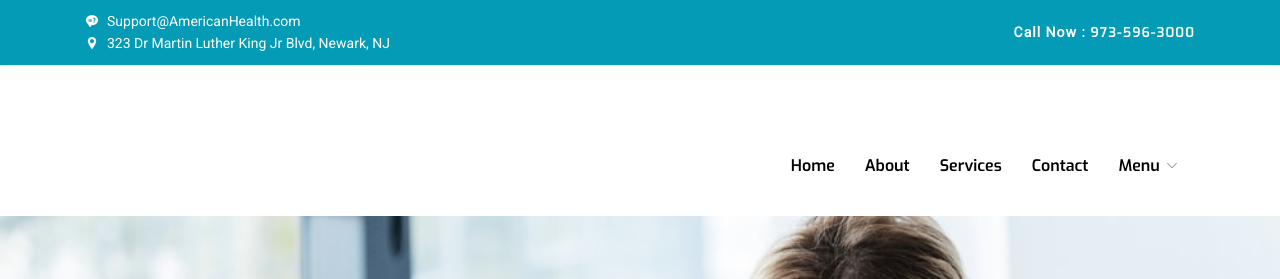
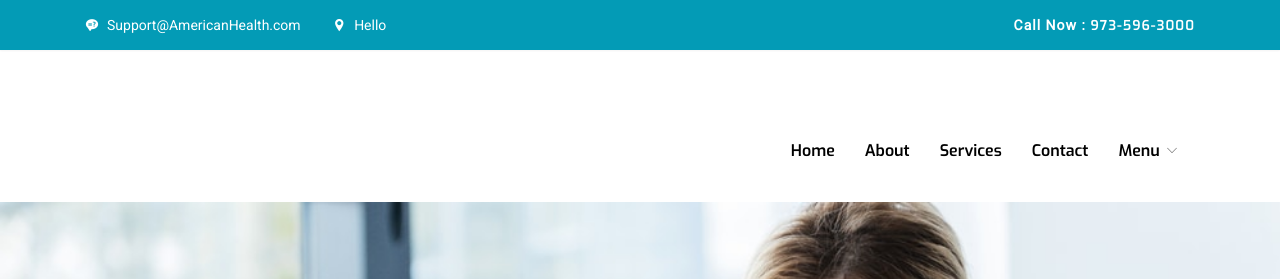
Before and after one commit to automationgeekx/AmericanHealth, a plain HTML site: page index.html in a window 1280 px wide. Shown: the top 279 px of the page. Drawn offline with nearby package versions, Linux system fonts and the light colour scheme.

Commit message:
Update index.html

```diff
--- a/index.html
+++ b/index.html
@@ -23,7 +23,7 @@
             <div class="col-lg-6">
                 <ul class="top-bar-info list-inline-item pl-0 mb-0">
                     <li class="list-inline-item"><a href="mailto:support@gmail.com"><i class="icofont-support-faq mr-2"></i>Support@AmericanHealth.com</a></li>
-                    <li class="list-inline-item"><i class="icofont-location-pin mr-2"></i>323 Dr Martin Luther King Jr Blvd, Newark, NJ</li>
+                    <li class="list-inline-item"><i class="icofont-location-pin mr-2"></i>Hello</li>
                 </ul>
             </div>
             <div class="col-lg-6">
```
